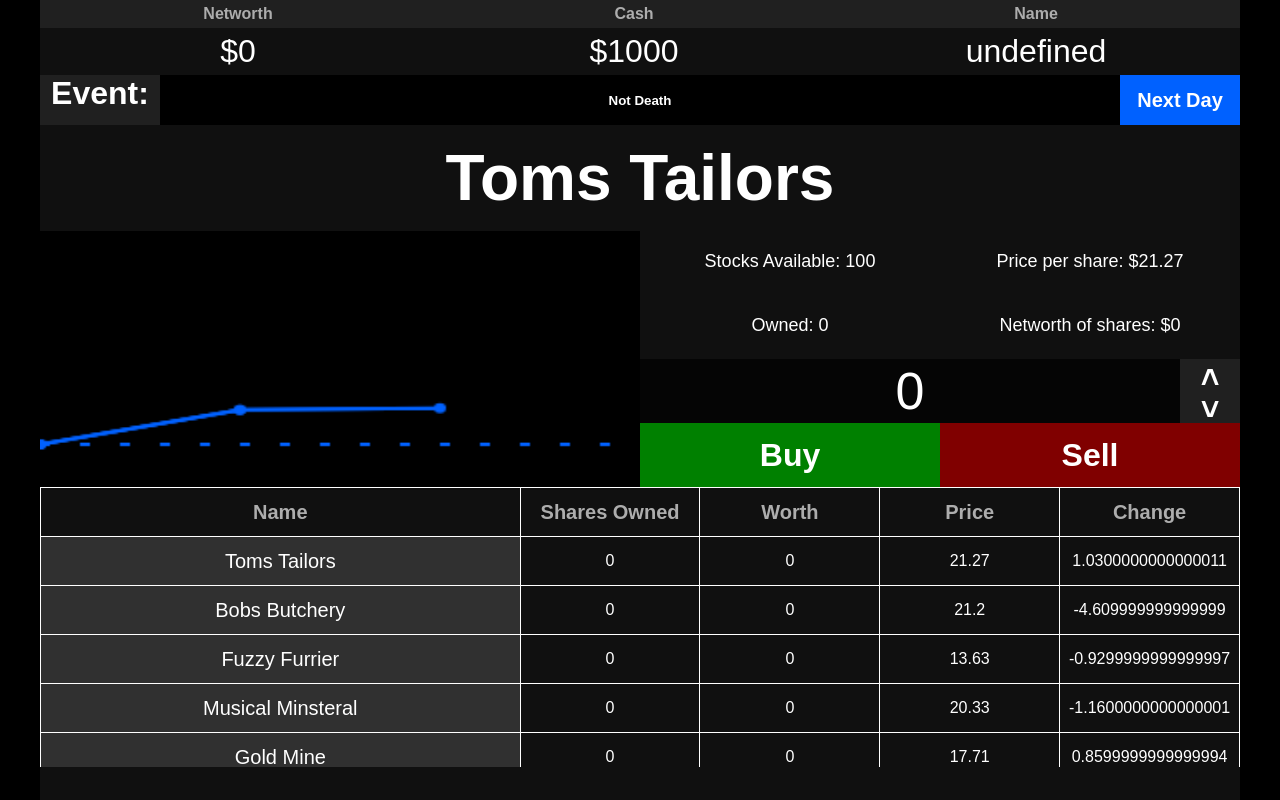
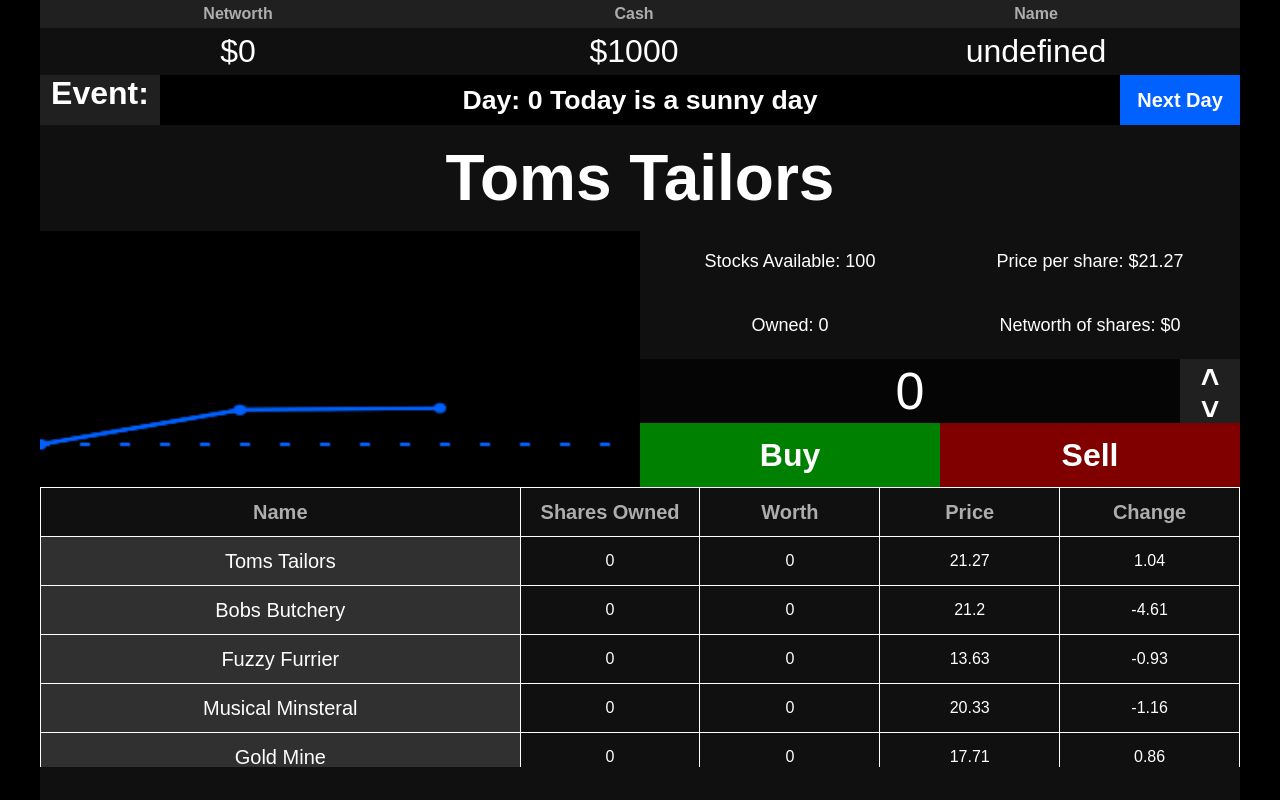
Before and after one commit to tshaw84109/StockSim, a plain HTML site: page index.html in a window 1280 px wide. Both pictures are taken after a click on the button "Next Day". Drawn offline with Linux system fonts and the light colour scheme.

Commit message:
Bug fixes

```diff
--- a/css/style.css
+++ b/css/style.css
@@ -89,6 +89,7 @@ div.event-banner-description input
     background-color: black;
     color: white;
     font-weight: bold;
+	font-size: 20pt;
 }
 div.event-banner-nextday
 {
--- a/script.js
+++ b/script.js
@@ -8,12 +8,13 @@ var name = name;
 var bank = 1000;
 var networth = 0;
 var stocks = 0;
-var price = 100;
+var price;
 var currentWorth = 0;
 var stocksAvailable = 100;
 var selectedStockID= 0;
 var eventString = "Death";
 var o;
+var day = 0;
 
 document.getElementById('event').value = eventString;
 document.getElementById('inc').value = incrementCounter;
@@ -30,7 +31,7 @@ function StartingStockValue(){
     return tempCents/100;
 }
 function getWorth(id){
-    return stocksArray[id].shares * stocksArray[id].value[(stocksArray[id].value.length)-1];
+    return Math.ceil(stocksArray[id].shares * stocksArray[id].value[(stocksArray[id].value.length)-1]*100)/100;
 }
 
 function getValue(id){
@@ -71,7 +72,7 @@ function loadStockTable(){
         html += "<td id='shares'" + i + ">" + stocksArray[i].shares  + "</td>"
         html += "<td>" + getWorth(i)  + "</td>"
         html += "<td>" + stocksArray[i].value[((stocksArray[i].value.length)-1)]  + "</td>"
-        html += "<td>" + (stocksArray[i].value[((stocksArray[i].value.length)-1)] - stocksArray[i].value[((stocksArray[i].value.length)-2)])  + "</td>"
+        html += "<td>" + Math.ceil(stocksArray[i].value[((stocksArray[i].value.length)-1)]*100 - stocksArray[i].value[((stocksArray[i].value.length)-2)]*100)/100  + "</td>"
         html += "</tr>"
         incrementCounter = 0;
         document.getElementById('inc').value = incrementCounter;
@@ -145,10 +146,11 @@ function sell() {
     }
 }
 function loadSelectedStock(StockID){
-    SelectedStockID = StockID;
+    selectedStockID = StockID;
     document.getElementById("stockTitle").innerHTML = ""+stocksArray[StockID].company;
     document.getElementById("price").innerHTML = "Price per share: $" + stocksArray[StockID].value[((stocksArray[StockID].value.length)-1)];
     document.getElementById("myStocks").innerHTML = "Owned: " + stocksArray[StockID].shares;
+	price = getValue(StockID);
     GenerateGraph(StockID);
 }
 function nextDay()
@@ -215,5 +217,5 @@ function GenerateGraph(StockID)
     }
 }
 function event() {
-    document.getElementById('event').value = "Not Death";
+    document.getElementById('event').value = "Day: " + day + " Today is a sunny day";
 }
```
